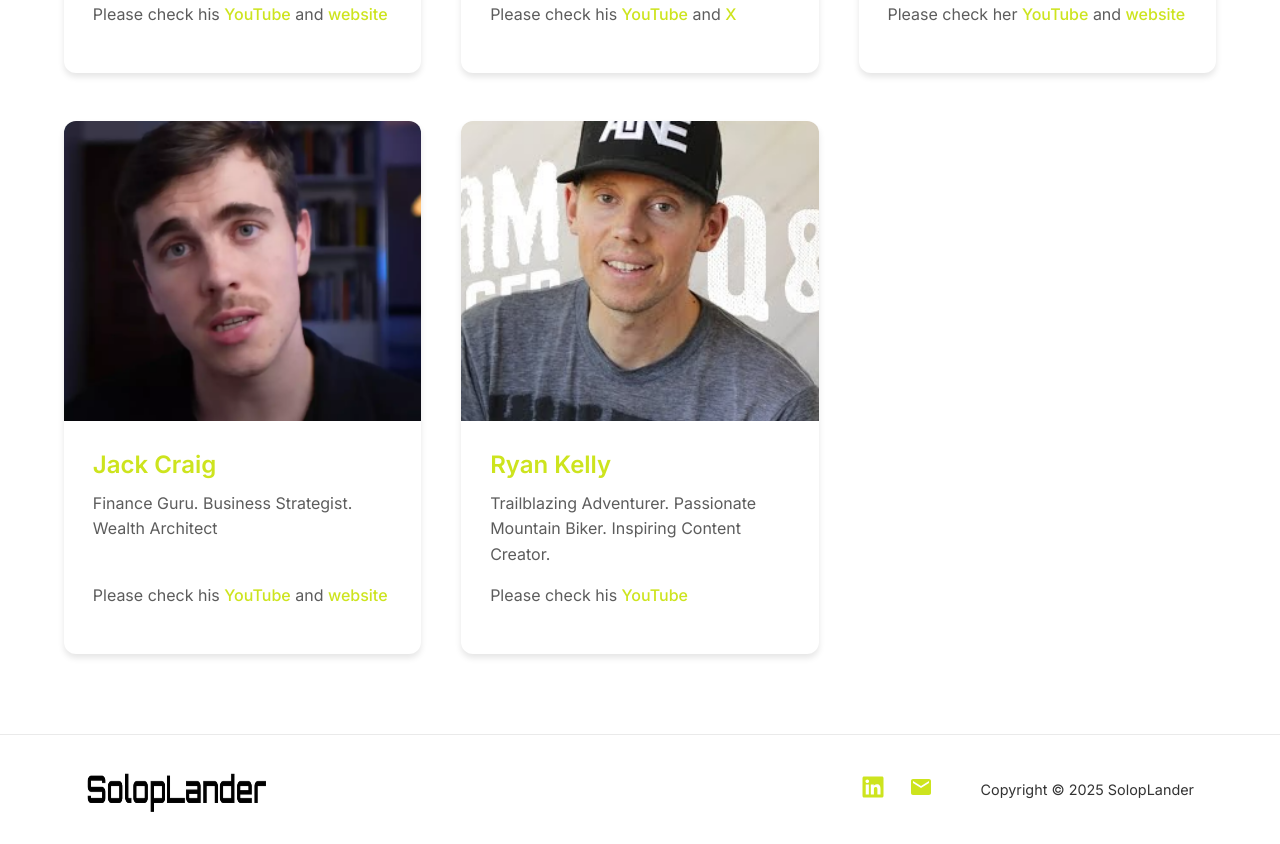
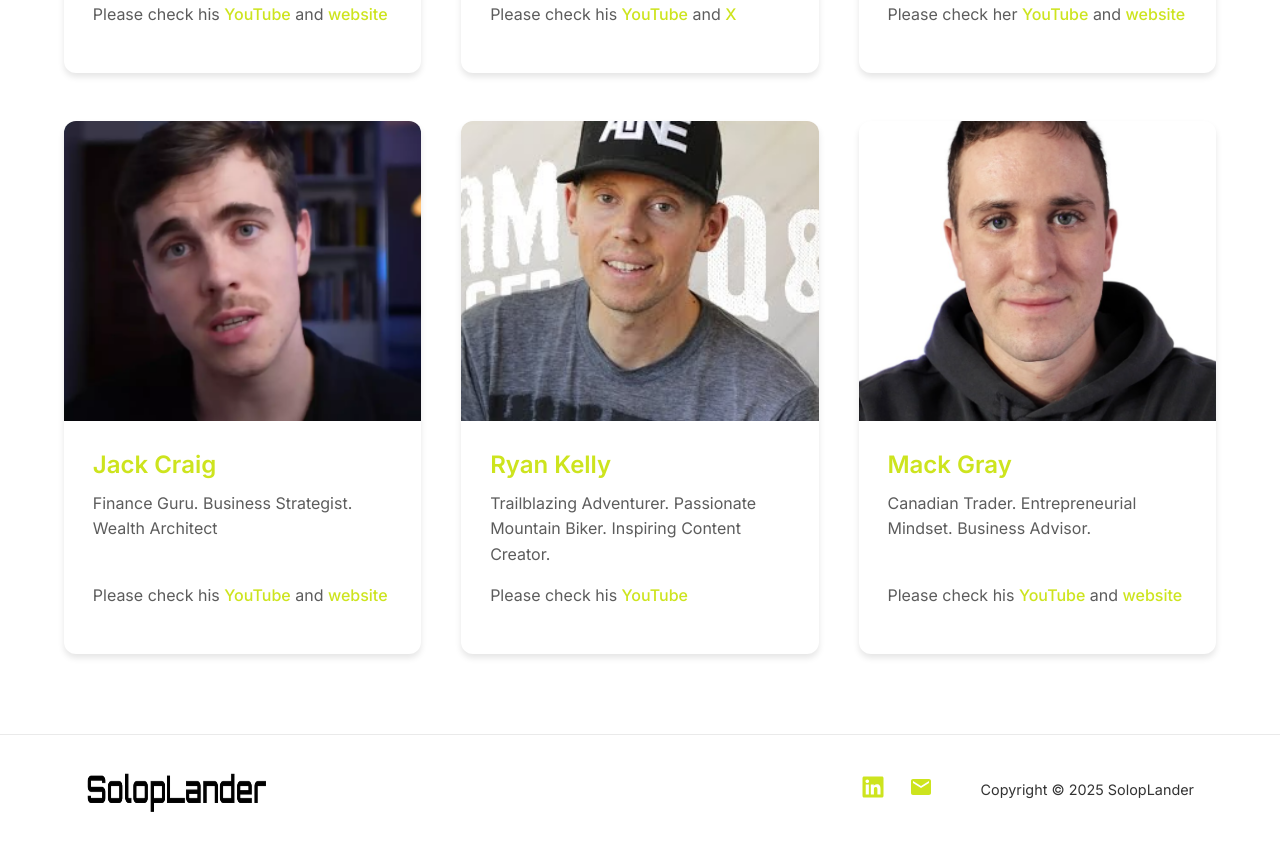
Before and after one commit to mikeykim/soloplander, a Next.js app: page /america in a window 1280 px wide. Shown: the part 2040-2884 px from the top of the page. Built offline with nearby package versions, Linux system fonts and the light colour scheme.

Commit message:
fix : show mack gray card.

```diff
--- a/data/solopreneurs.ts
+++ b/data/solopreneurs.ts
@@ -289,4 +289,18 @@ export const solopreneursData: ISolopreneur[] = [
       }
     }
   },
+  {
+    name: "Mack Gray",
+    region: "USA",
+    image: "/images/mack-gray.png",
+    gender: "male",
+    description: "Canadian Trader. Entrepreneurial Mindset. Business Advisor.",
+    links: {
+      youtube: "https://www.youtube.com/@TheMackGray_",
+      website: "https://www.rmtradinggroup.com/",
+      previews: {
+        youtube: "/images/previews/youtube/mack-gray-youtube.png"
+      }
+    }
+  },
 ]
```
